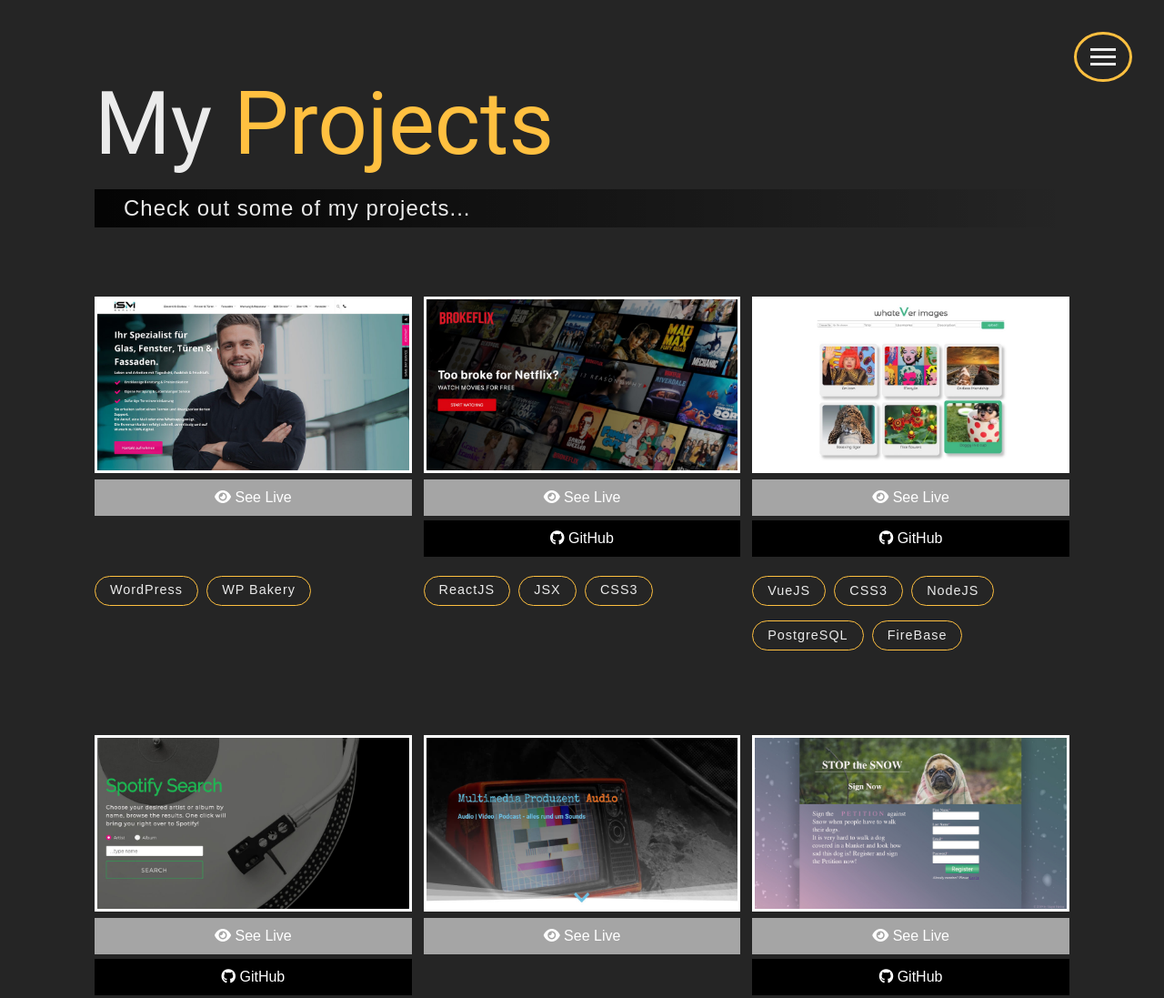
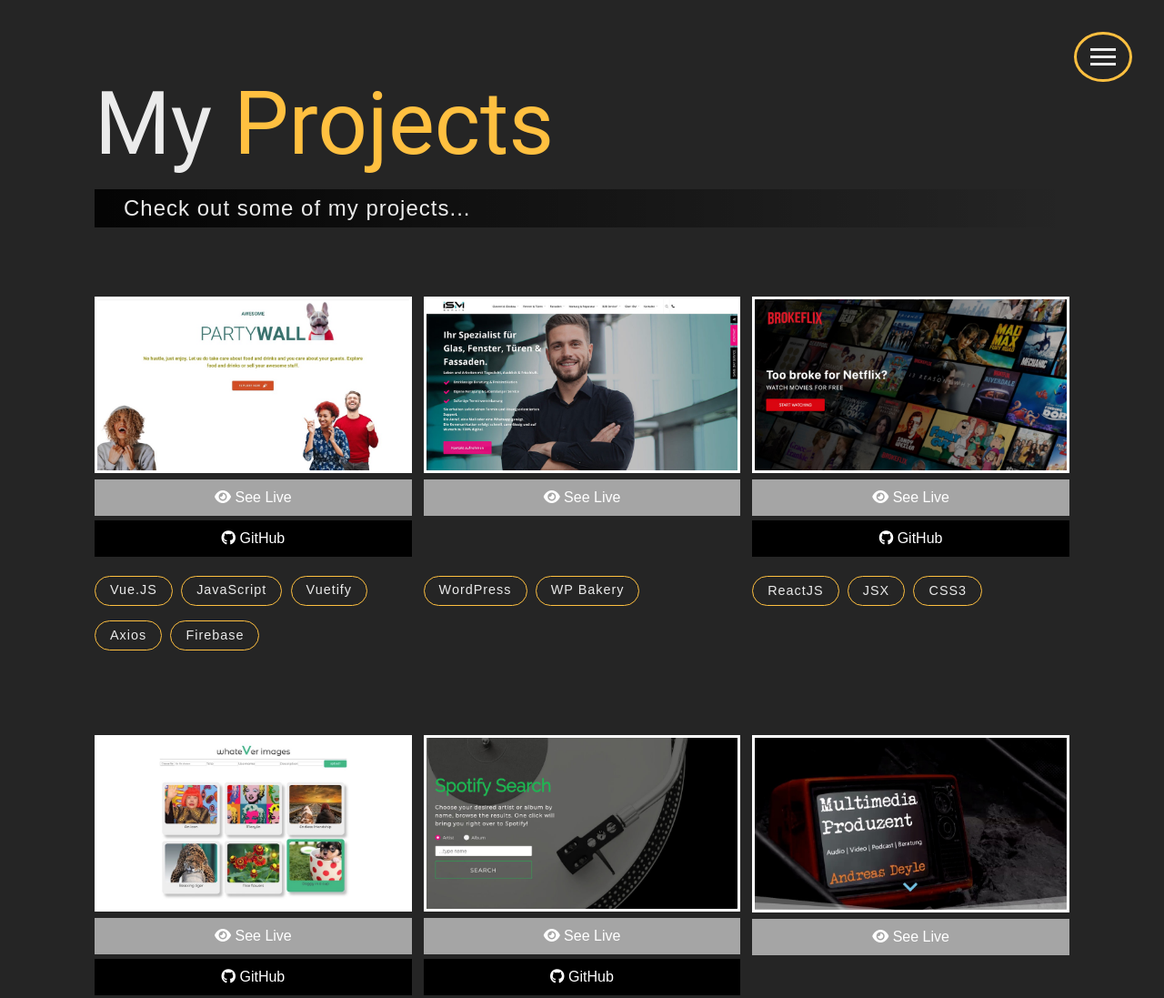
Before and after one commit to AshantiCode/ashanti-portfolio, a website: page dist/projects.html in a window 1280 px wide. Shown: the top 1097 px of the page at 91% size. Drawn offline with Linux system fonts and the light colour scheme; a web font is replaced by a local one.

Commit message:
update multimedia and add party-wall project

```diff
--- a/dist/projects.html
+++ b/dist/projects.html
@@ -78,6 +78,37 @@
 			<div
 				class="projects">
 
+				<!-- Awesome Party Wall -->
+				<div class="item">
+					<div class="container">
+
+						<img src="img/party-wall-1000.jpg" alt="Brokeflix Project">
+
+						<div class="img-overlay">
+							<div class="text">Register with a made up email adres and add drinks or food you want to "sell". You only can delete items that you have created.
+							</div>
+						</div>
+
+
+					</div>
+					<a href="https://awesome-party-wall.netlify.app/" target="_blank" rel="nofollow" class="btn-light">
+
+						<i class="fas fa-eye"></i>
+						See Live
+					</a>
+					<a href="https://github.com/AshantiCode/awesome-party-wall" target=" _blank" rel=" nofollow" class=" btn-dark">
+
+						<i class="fab fa-github"></i>
+						GitHub
+					</a>
+					<div class="project-info">Vue.JS</div>
+					<div class="project-info">JavaScript</div>
+					<div class="project-info">Vuetify</div>
+					<div class="project-info">Axios</div>
+					<div class="project-info">Firebase</div>
+				</div>
+
+
 				<!-- ISM Glas Berlin -->
 
 				<div class="item">
@@ -106,9 +137,7 @@
 						<img src="img/brokeflix_hero-1000.jpg" alt="Brokeflix Project">
 
 						<div class="img-overlay">
-							<div class="text">A free movie plattform using API calls to YouTube. This was my final project I
-																																																																																																																																																																												graduated with.
-
+							<div class="text">A free movie plattform using API calls to YouTube. This was my final project I graduated with.
 							</div>
 						</div>
 
@@ -189,15 +218,15 @@
 				<div class="item">
 					<div class="container">
 
-						<img src="img/multimedia-1000.jpg" alt="Multimedia Projekt">
+						<img src="img/andreas-deyle.jpg" alt="Multimedia Projekt">
 
 						<div class="img-overlay">
-							<div class="text">A WordPress Site built with the Visual Builder Elementor Pro.
+							<div class="text">A WordPress Site for a berlin-based Multimedia Producer built with the Visual Builder Elementor Pro.
 							</div>
 						</div>
 
 					</div>
-					<a href="https://dummy-produzent.ashantiharing.com" target="_blank" rel="nofollow" class="btn-light">
+					<a href="https://andreasdeyle.de" target="_blank" rel="nofollow" class="btn-light">
 						<i class="fas fa-eye"></i>
 						See Live
 					</a>
@@ -215,7 +244,6 @@
 						<img src="img/petition-1000.jpg" alt="Petition Project">
 						<div class="img-overlay">
 							<div class="text">Here you can sign online for a made-up petition. ExpressJS was used for the
-																																																																																																																																																																																																																																																																																																																																																																																																																																																																																																																																																																                            backend.</div>
 								<div class="ribbon ribbon-top-right">
 									<span>not responsive yet :(</span>
 								</div>
@@ -323,4 +351,5 @@
 
 			<script src="js/main.js"></script>
 		</body>
+	</body>
 </html></body></html>
```
Also changed, not shown: dist/img/andreas-deyle.jpg (added), dist/img/party-wall-1000.jpg (added). Lines whose indentation alone changed are shown as unchanged.
